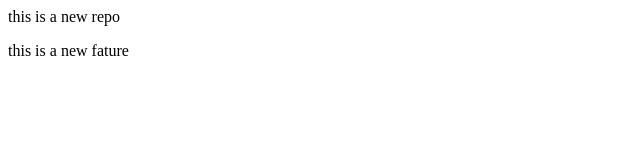
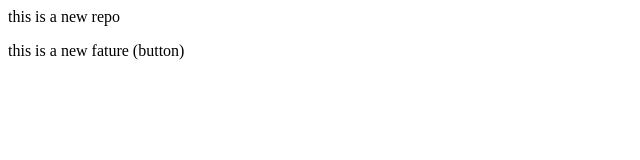
Before and after one commit to Anilkumar1699/localrepo, a plain HTML site: page index.html in a window 1280 px wide. Shown: the full height of the page, 0-640 px from the left. Drawn offline with Linux system fonts and the light colour scheme.

Commit message:
add button

```diff
--- a/index.html
+++ b/index.html
@@ -1,2 +1,2 @@
 <p>this is a new repo</p>
-<p>this is a new fature</p>
+<p>this is a new fature (button)</p>
```
